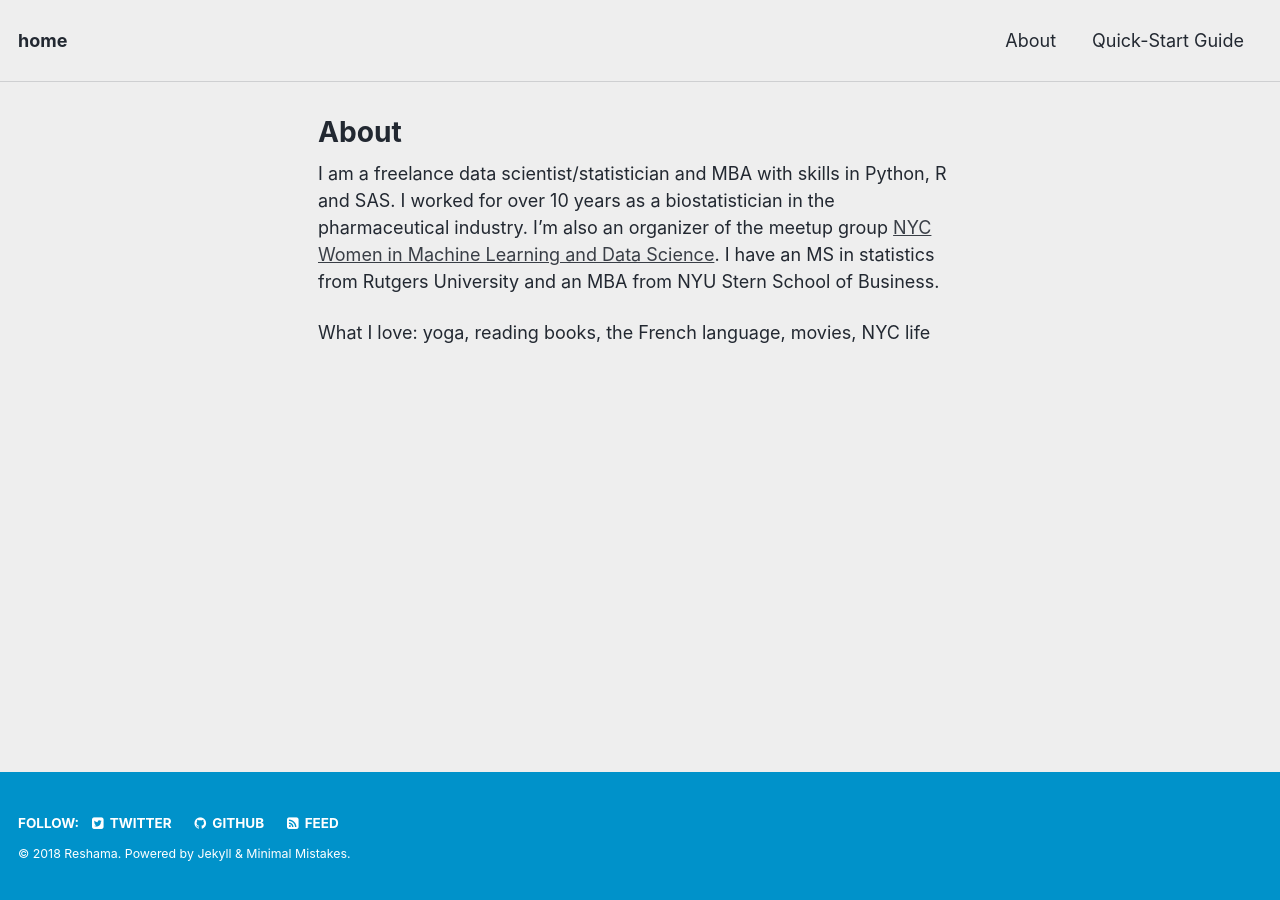
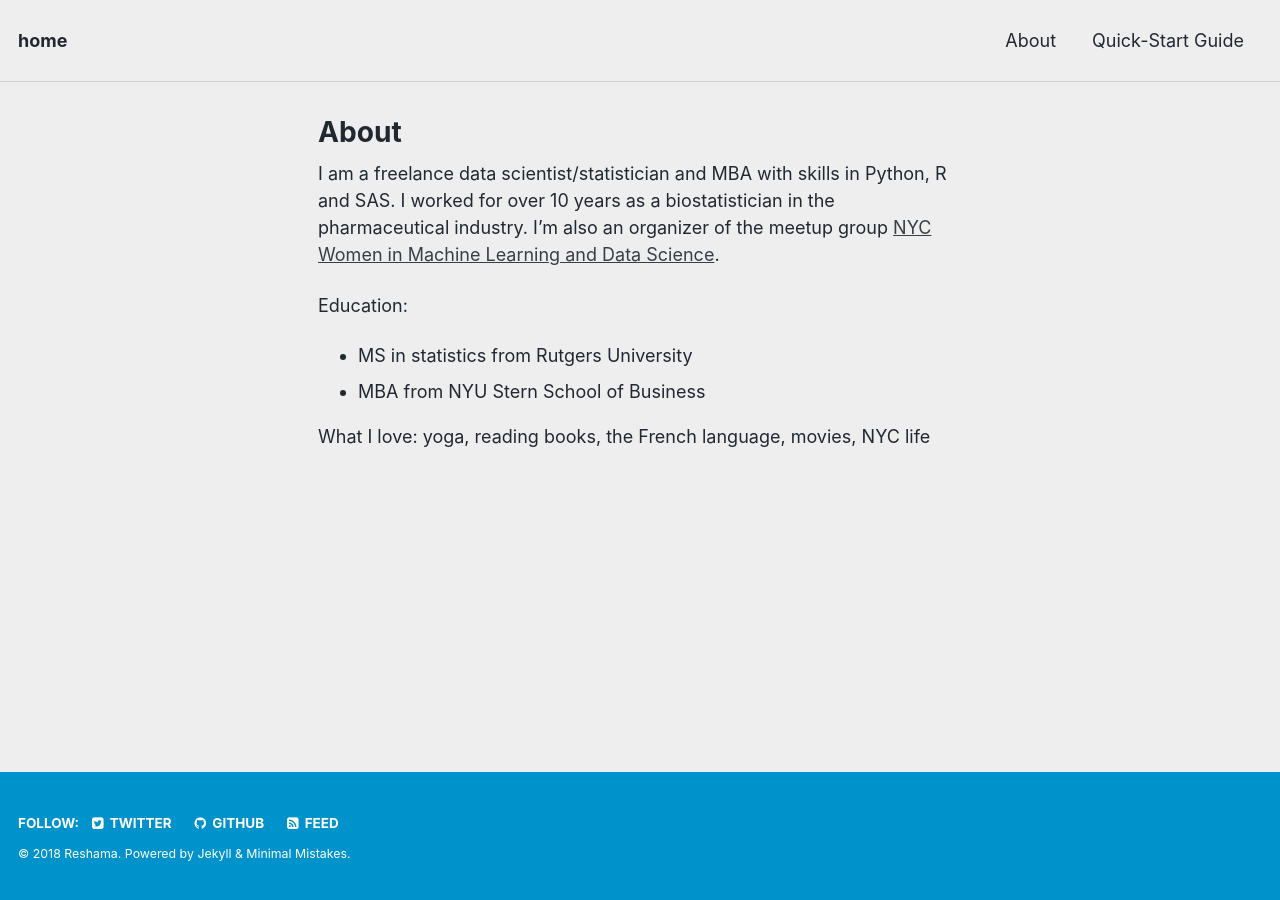
Before and after one commit to reshamas/reshamas.github.io, a Jekyll site: the page built from about/index.md, in a window 1280 px wide. Built offline with Jekyll 4.4.1, drawn with Linux system fonts in a browser that asks for light colours.

Commit message:
Update index.md

```diff
--- a/about/index.md
+++ b/about/index.md
@@ -5,6 +5,10 @@
 comments: false
 ---
 
-I am a freelance data scientist/statistician and MBA with skills in Python, R and SAS. I worked for over 10 years as a biostatistician in the pharmaceutical industry.  I'm also an organizer of the meetup group [NYC Women in Machine Learning and Data Science](wimlds.org). I have an MS in statistics from Rutgers University and an MBA from NYU Stern School of Business.
+I am a freelance data scientist/statistician and MBA with skills in Python, R and SAS. I worked for over 10 years as a biostatistician in the pharmaceutical industry.  I'm also an organizer of the meetup group [NYC Women in Machine Learning and Data Science](wimlds.org).
+
+Education:
+- MS in statistics from Rutgers University
+- MBA from NYU Stern School of Business
 
 What I love:  yoga, reading books, the French language, movies, NYC life
```
